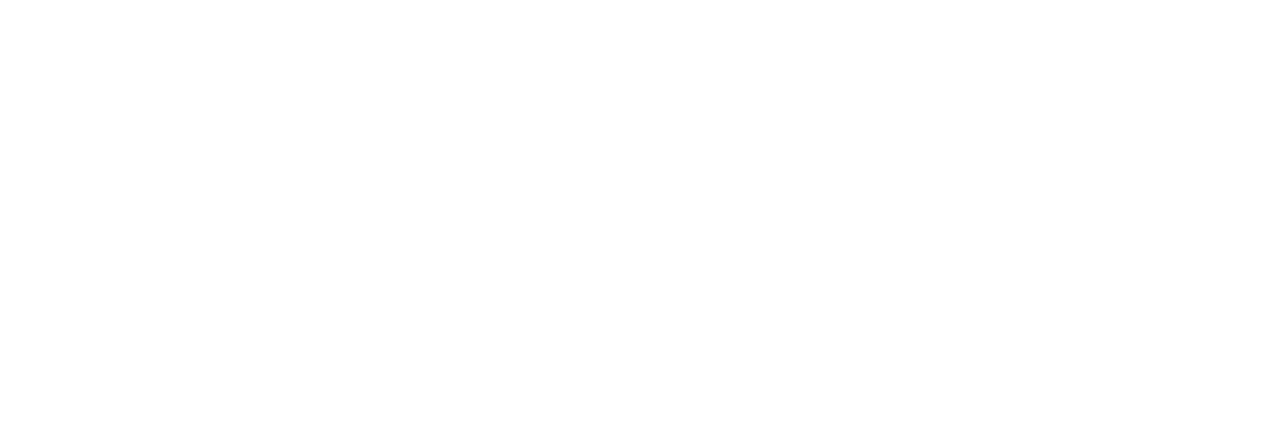
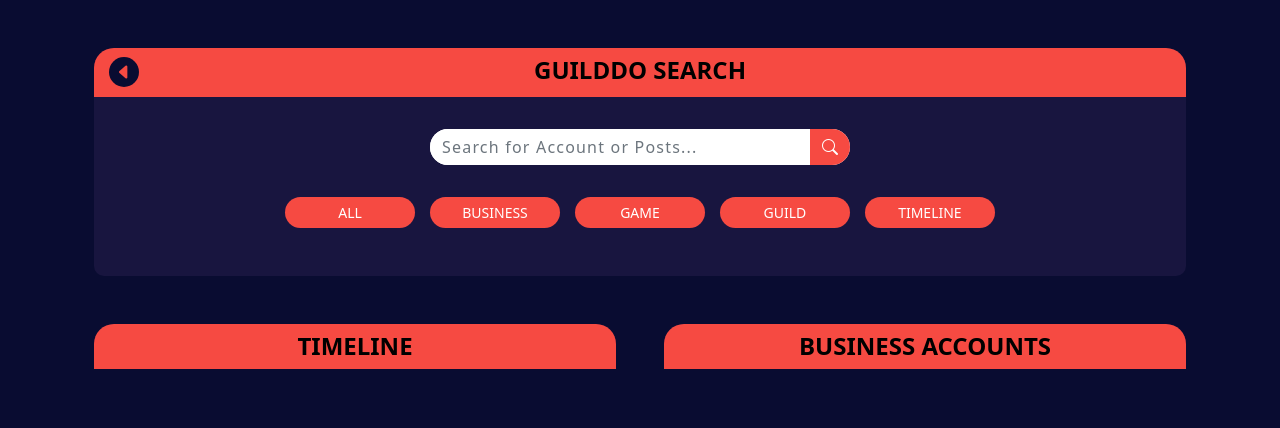
Before and after one commit to hamza-aamir-1/Guilddo_Search_Logixers, a plain HTML site: page index.html in a window 1280 px wide. Drawn offline with nearby package versions, Linux system fonts and the light colour scheme.

Commit message:
Search Section Done

```diff
--- a/assets/css/style.css
+++ b/assets/css/style.css
@@ -0,0 +1,141 @@
+/* === Color Variables === */
+:root {
+    --dark_blue: #090C31;
+    --light_blue: #18153F;
+    --orange: #F64A42;
+}
+
+*{
+    margin: 0;
+    padding: 0;
+    box-sizing: border-box;
+}
+body{
+    background-color: var(--dark_blue);
+    color: black;
+}
+
+.box{
+    background-color: var(--light_blue) !important;
+    border-radius: 20px 20px 10px 10px;
+}
+.orange_box{
+    background-color: var(--orange);
+    border-radius: 20px 20px 0px 0px;
+}
+
+/* === Search Section === */
+
+/* Serch Heading */
+.search_heading{
+    font-size: 24px;
+}
+.back_icon_box{
+    top: 50%;
+    -ms-transform: translateY(-50%);
+    transform: translateY(-50%);
+    left: 15px;
+}
+.back_icon{
+    min-width: 30px;
+    height: 30px;
+    background-color: var(--dark_blue);
+    border-radius: 50%;
+    color: var(--orange);
+    border: none;
+    outline: none;
+    display: flex;
+    justify-content: center;
+    align-items: center;
+}
+.back_icon > i{
+    font-size: 18px;
+}
+
+/* Search Bar */
+.search_bar{
+    margin: auto;
+    background-color: white;
+    width: 420px;
+    border-radius: 20px;
+}
+.search_bar > input{
+    border-top-left-radius: 20px;
+    border-bottom-left-radius: 20px;
+    letter-spacing: 1.2px;
+    border: none;
+    outline: none;
+}
+.search_bar > button{
+    min-width: 40px;
+    font-size: 16px;
+    background-color: var(--orange);
+    color: white;
+    border: none;
+    outline: none;
+    border-top-right-radius: 20px;
+    border-bottom-right-radius: 20px;
+}
+
+/* Search Tabs */
+.search_tabs_box{
+    display: grid;
+    grid-template-columns: repeat(5, 1fr);
+    width: 65%;
+    margin: auto;
+    grid-gap: 15px;
+}
+.search_tabs_box > a{
+    background-color: var(--orange);
+    color: white;
+    font-size: 14px;
+    text-transform: uppercase;
+    border-radius: 20px;
+    display: flex;
+    align-items: center;
+    justify-content: center;
+    text-decoration: none;
+    padding: 5px 15px;
+}
+
+@media screen and (max-width: 992px) {
+    .search_heading{
+        font-size: 22px;
+    }
+    .back_icon{
+        min-width: 28px;
+        height: 28px;
+    }
+    .back_icon > i{
+        font-size: 14px;
+    }
+    .search_bar{
+        width: 90%;
+    }
+    .search_tabs_box{
+        grid-template-columns: repeat(4, 1fr);
+        width: 90%;
+        grid-gap: 15px;
+    }
+}
+
+@media screen and (max-width: 768px) {
+    .search_heading{
+        font-size: 18px;
+    }
+    .back_icon{
+        min-width: 24px;
+        height: 24px;
+    }
+    .back_icon > i{
+        font-size: 12px;
+    }
+    .search_bar{
+        width: 90%;
+    }
+    .search_tabs_box{
+        grid-template-columns: repeat(3, 1fr);
+        width: 90%;
+        grid-gap: 15px;
+    }
+}
--- a/index.html
+++ b/index.html
@@ -5,6 +5,9 @@
     <meta http-equiv="X-UA-Compatible" content="IE=edge">
     <meta name="viewport" content="width=device-width, initial-scale=1.0">
     <title>GUILDDO Search</title>
+
+    <!-- === Bootstrap Icons CDN === -->
+    <link rel="stylesheet" href="https://cdn.jsdelivr.net/npm/bootstrap-icons@1.9.1/font/bootstrap-icons.css">
 
     <!-- === Bootstrap 5.2 CSS Link === -->
     <link rel="stylesheet" href="assets/css/bootstrap.min.css">
@@ -15,7 +18,83 @@
 </head>
 <body>
 
+    <main class="container py-5">
 
+        <!-- === Serch Section === -->
+        <div class="container-fluid">
+        <header class="box pb-5 mb-5">
+
+            <!-- Search Heading -->
+            <div class="position-relative orange_box py-1">
+                <div class="position-absolute back_icon_box">
+                    <button class="back_icon">
+                        <i class="bi bi-caret-left-fill"></i>
+                    </button>
+                </div>
+                <h4 class="text-uppercase d-flex justify-content-center align-items-center fw-bold pt-1 search_heading">
+                    GUILDDO SEARCH
+                </h4>
+            </div>
+
+            <!-- Search Bar -->
+            <div class="my-4 py-2">
+                <form action="" class="search_bar d-flex">
+                    <input type="search" class="form-control shadow-none" name="" id="" placeholder="Search for Account or Posts...">
+                    <button button type="submit">
+                        <i class="bi bi-search"></i>
+                    </button>
+                </form>
+            </div>
+
+            <!-- Search Tabs -->
+            <div class="search_tabs_box">
+                <a href="#">
+                    All
+                </a>
+                <a href="#">
+                    Business
+                </a>
+                <a href="#">
+                    Game
+                </a>
+                <a href="#">
+                    Guild
+                </a>
+                <a href="#">
+                    Timeline
+                </a>
+            </div>
+
+        </header>
+        </div>
+
+        <div class="container-fluid">
+            <main class="row g-5">
+
+                <section class="col-lg-6">
+                    <div class="box">
+                        <div class="orange_box">
+                            <h4 class="text-uppercase d-flex justify-content-center align-items-center fw-bold search_heading py-2">
+                                Timeline
+                            </h4>
+                        </div>
+                    </div>
+                </section>
+
+                <section class="col-lg-6">
+                    <div class="box">
+                        <div class="orange_box">
+                            <h4 class="text-uppercase d-flex justify-content-center align-items-center fw-bold search_heading py-2">
+                                Business Accounts
+                            </h4>
+                        </div>
+                    </div>
+                </section>
+
+            </main>
+        </div>
+
+    </main>
 
     <!-- === Bootstrap 5.2 JS Link === -->
     <script src="assets/js/bootstrap.bundle.min.js"></script>
```
